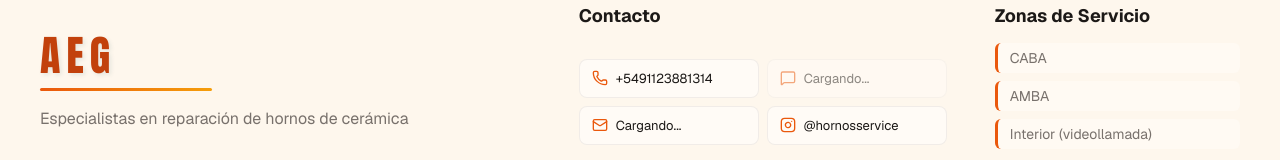
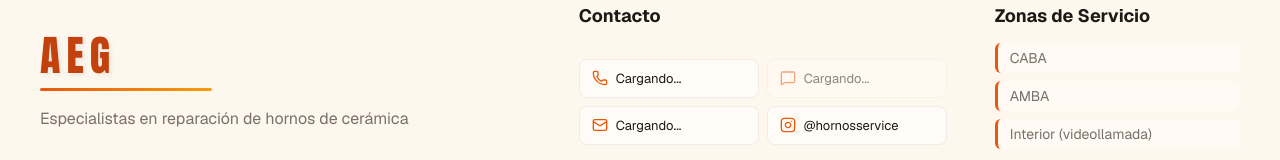
Before and after one commit to cero-vivo/AEG-hornos-service, a Next.js app: page / in a window 1280 px wide. Shown: the part 4046-4206 px from the top of the page. Built offline with nearby package versions, Linux system fonts and the light colour scheme; no server answers.

Commit message:
update contact default

```diff
--- a/src/components/sections/Footer.tsx
+++ b/src/components/sections/Footer.tsx
@@ -5,6 +5,7 @@ import { useNumeroWsp } from '@/hooks/useNumeroWsp';
 import { useEffect, useState } from 'react';
 import { getValue, fetchAndActivate } from 'firebase/remote-config';
 import { remoteConfig } from '@/lib/firebase';
+import { useNumeroTel } from "@/hooks/useNumeroTel";
 
 const iconMap = {
   Phone,
@@ -38,6 +39,7 @@ function useEmailContacto() {
 
 export default function Footer({ generateWhatsAppMessage, generateContactMessage }: FooterProps) {
   const { numeroWsp, loading: loadingWsp } = useNumeroWsp();
+  const { numeroTel, loading: loadingTel } = useNumeroTel();
   const { emailContacto, loading: loadingEmail } = useEmailContacto();
   const { footer, company } = content;
   const currentYear = new Date().getFullYear();
@@ -64,6 +66,8 @@ export default function Footer({ generateWhatsAppMessage, generateContactMessage
                 href = emailContacto ? `mailto:${emailContacto}?subject=${encodeURIComponent(content.messages.emailSubject)}&body=${encodeURIComponent(generateContactMessage())}` : '';
               } else if (link.type === 'instagram') {
                 href = company.instagramUrl;
+              } else if (link.type === 'phone') {
+                href = numeroTel ? `tel:${numeroTel.replace(/[^0-9]/g, '')}` : '';
               }
 
               return (
@@ -80,8 +84,9 @@ export default function Footer({ generateWhatsAppMessage, generateContactMessage
                   <span>
                     {link.type === 'whatsapp' && loadingWsp ? 'Cargando...' :
                      link.type === 'email' && loadingEmail ? 'Cargando...' :
-                     link.type === 'phone' ? company.phone :
+                     link.type === 'phone' && loadingTel ? 'Cargando...' :
                      link.type === 'email' ? (emailContacto || company.email) :
+                     link.type === 'phone' ? (numeroTel || company.phone) :
                      link.type === 'instagram' ? company.instagram :
                      link.text}
                   </span>
--- a/src/data/content.json
+++ b/src/data/content.json
@@ -5,8 +5,8 @@
     "description": "Especialistas en reparación de hornos de cerámica",
     "yearsExperience": 5,
     "foundedYear": 2020,
-    "phone": "+5491123881314",
-    "email": "luis.espinoza.nav@outlook.com",
+    "phone": "+5491164624270",
+    "email": "agarciadigital2018@gmail.com",
     "instagram": "@hornosservice",
     "instagramUrl": "https://instagram.com/hornosservice"
   },
@@ -220,8 +220,8 @@
       "links": [
         {
           "type": "phone",
-          "text": "+54 9 11 2388-1314",
-          "href": "tel:+5491123881314",
+          "text": "+54 9 11 6462-4270",
+          "href": "tel:+5491164624270",
           "icon": "Phone"
         },
         {
@@ -231,8 +231,8 @@
         },
         {
           "type": "email",
-          "text": "luis.espinoza.nav@outlook.com",
-          "href": "mailto:luis.espinoza.nav@outlook.com",
+          "text": "agarciadigital2018@gmail.com",
+          "href": "mailto:agarciadigital2018@gmail.com",
           "icon": "Mail"
         },
         {
--- /dev/null
+++ b/src/hooks/useNumeroTel.ts
@@ -0,0 +1,21 @@
+import { useEffect, useState } from 'react';
+import { remoteConfig } from '@/lib/firebase';
+import { getValue, fetchAndActivate } from 'firebase/remote-config';
+
+export function useNumeroTel() {
+  const [numeroTel, setNumeroTel] = useState<string | null>(null);
+  const [loading, setLoading] = useState(true);
+
+  useEffect(() => {
+    async function fetchNumero() {
+      remoteConfig.settings.minimumFetchIntervalMillis = 1000 * 60; // 1 minuto
+      await fetchAndActivate(remoteConfig);
+      const value = getValue(remoteConfig, 'numero_tel').asString();
+      setNumeroTel(value || null);
+      setLoading(false);
+    }
+    fetchNumero();
+  }, []);
+
+  return { numeroTel, loading };
+}
```
Also changed, not shown: src/app/page.tsx (+3 -19 lines).
